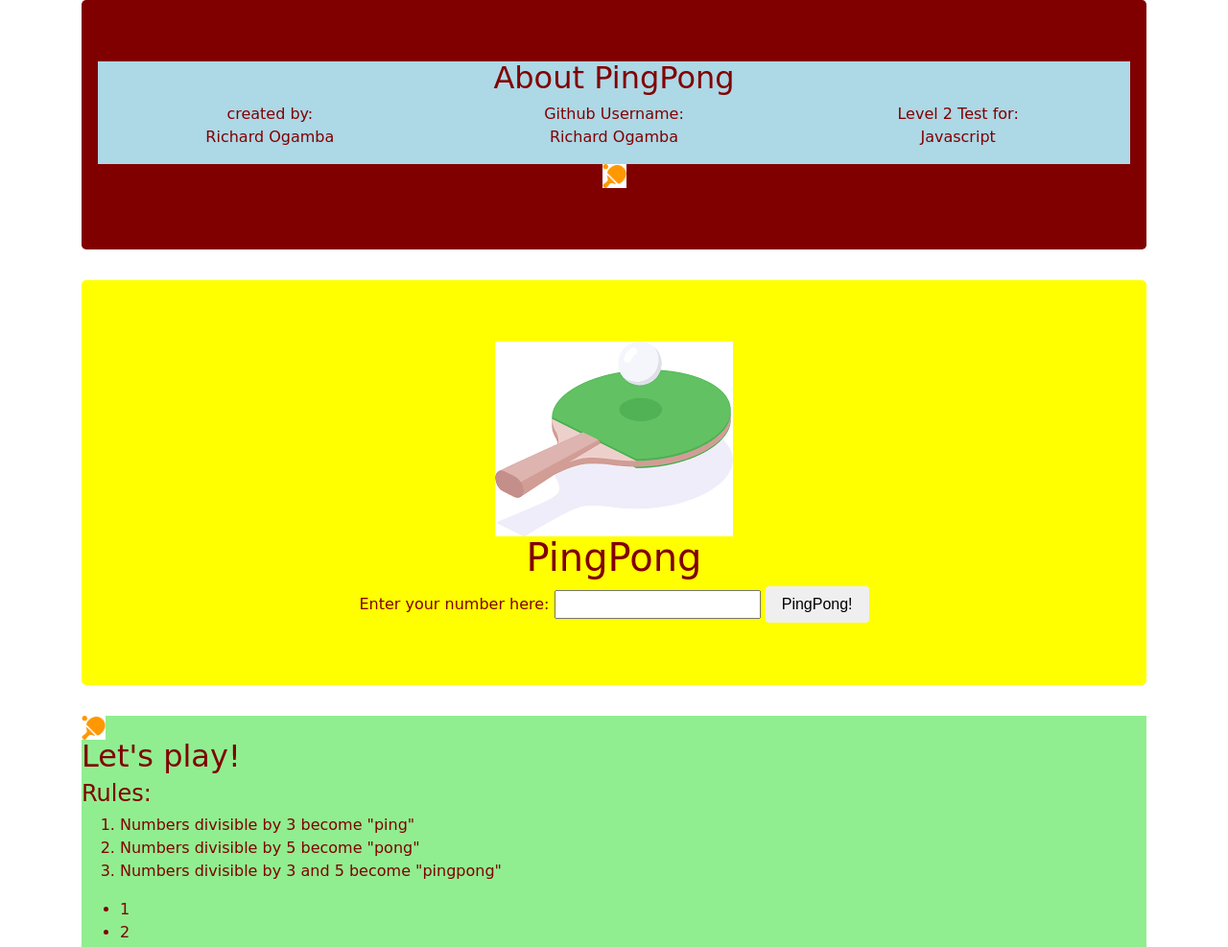
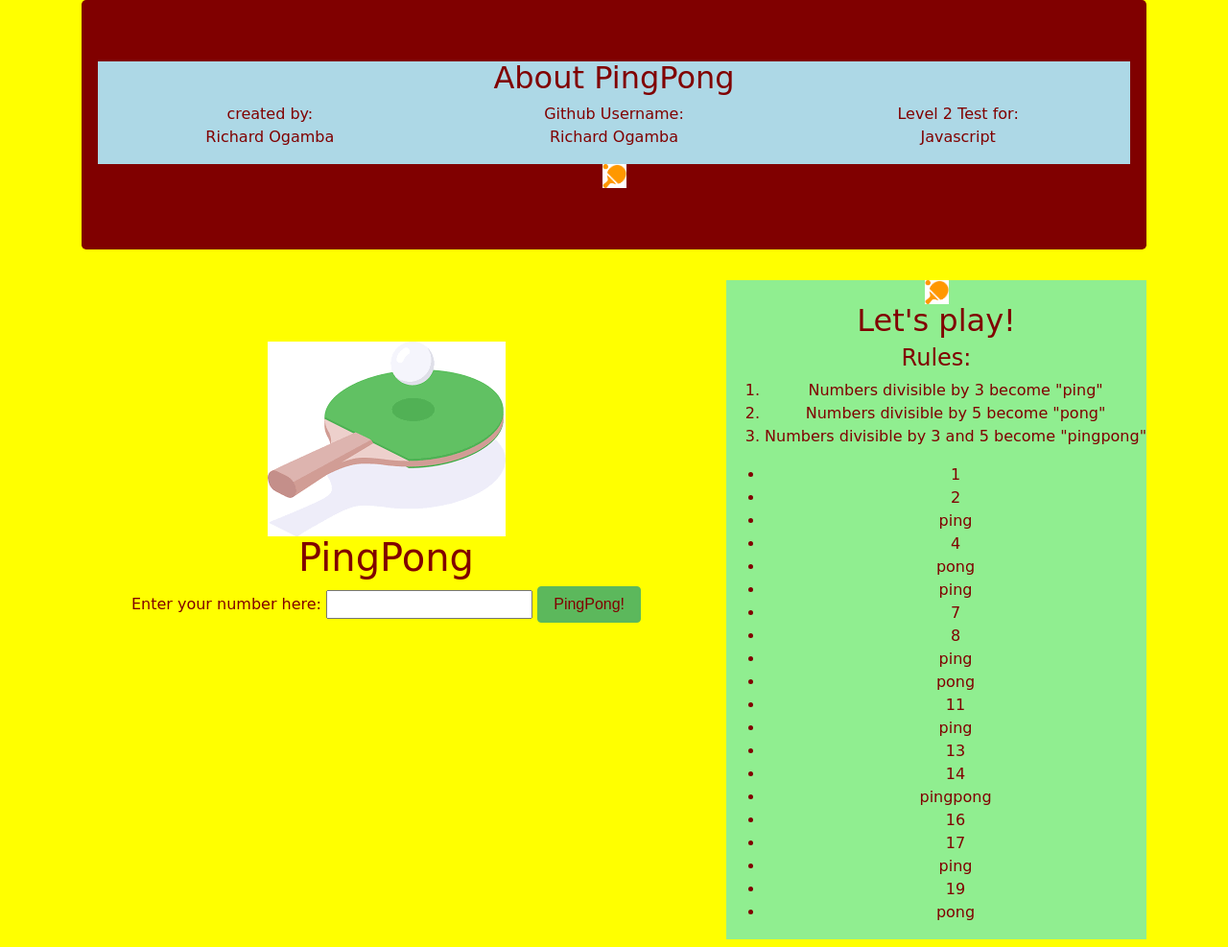
Before and after one commit to RichardOgamba/pingpong, a plain HTML site: page index.html in a window 1280 px wide. Shown: the top 987 px of the page at 96% size. Drawn offline with Linux system fonts and the light colour scheme.

Commit message:
add bootstrap style to html file

```diff
--- a/css/styles.css
+++ b/css/styles.css
@@ -1,5 +1,6 @@
 body{
 	font-family: cursive;
+	background-color: yellow;
 }
 .row{
 	text-align: center;
@@ -17,6 +18,9 @@ body{
 	background-color: yellow;
 	color: maroon;
 }
+.btn{
+	color: maroon;
+}
 .image{
 	height: 25px;
 	width: 25px;
@@ -24,4 +28,5 @@ body{
 .sidebar{
 	background-color: lightgreen;
 	color: maroon;
+	float: right;
 }
--- a/index.html
+++ b/index.html
@@ -34,15 +34,19 @@
 					</div>
 				</div>
 			</div>
+			<div class="row">
+				<div class="col-7">
 					<div class="jumbotron important">
 						<form>
 							<img src="img/ping.png" alt="pingpong">
 							<h1>PingPong</h1>
 							<label for="PingPong">Enter your number here:</label>
 							<input type="text" name="PingPong">
-					<button type="submit" class="btn">PingPong!</button>
+							<button type="submit" class="btn btn-success">PingPong!</button>
 						</form>
 					</div>
+				</div>
+				<div class="col-5">
 					<div class="sidebar">
 						<img class="image" src="img/pong.png" alt="pingpong">
 						<h2>Let's play!</h2>
@@ -77,5 +81,7 @@
 						</ul>
 					</div>
 				</div>
+			</div>
+		</div>
 	</body>
 </html>
```
Lines whose indentation alone changed are shown as unchanged.
